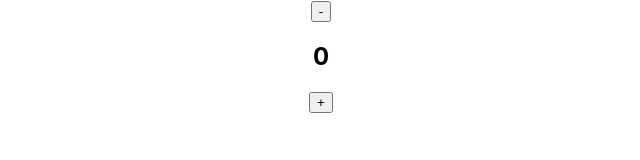
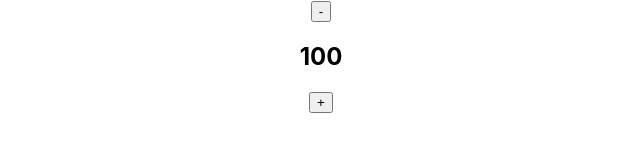
Before and after one commit to dgc1899/react_example, a React (Create React App) app: page / in a window 1280 px wide. Shown: the top 160 px of the page, without its empty margins (319-959 px from the left). Built offline with nearby package versions, Linux system fonts and the light colour scheme.

Commit message:
useState example

```diff
--- a/src/App.js
+++ b/src/App.js
@@ -1,8 +1,13 @@
-import { useState } from 'react';
+import { useState, useEffect } from 'react';
 import './App.css';
 
 const App = () => {
   const [counter,setCounter] = useState(0);
+
+  useEffect(() => {
+    setCounter(100);
+  }, [])
+
   return (
     <div className="App">
       <button onClick={() => setCounter((prevCount) => prevCount - 1 )}>-</button>
```
